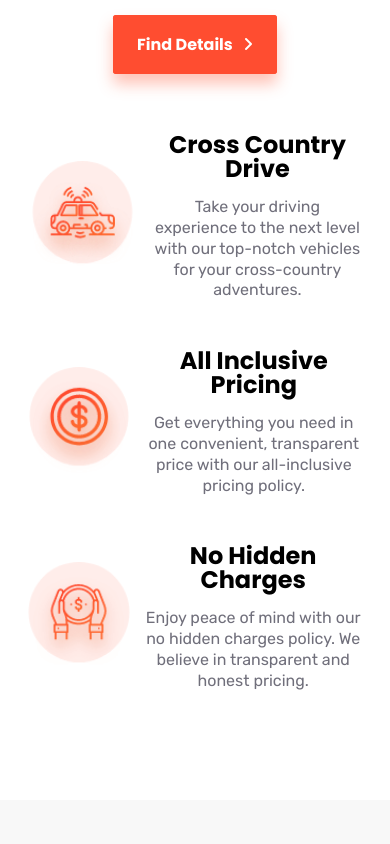
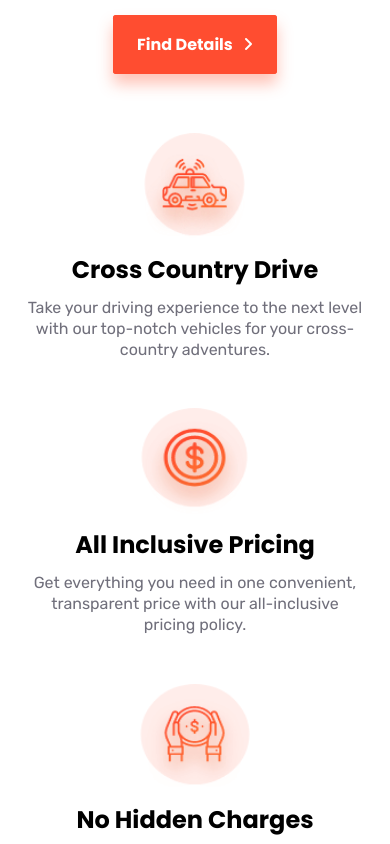
Before and after one commit to mirandalucas52/car-rental, a React (Create React App) app: page / in a window 390 px wide. Shown: the part 5960-6804 px from the top of the page. Built offline with nearby package versions, Linux system fonts and the light colour scheme.

Commit message:
flexdirection

```diff
--- a/src/components/Choose/Choose.css
+++ b/src/components/Choose/Choose.css
@@ -103,3 +103,9 @@
         margin-top: 5rem;
     }
 }
+
+@media (max-width: 450px) {
+    .chooseIcons {
+        flex-direction: column;
+    }
+}
```
